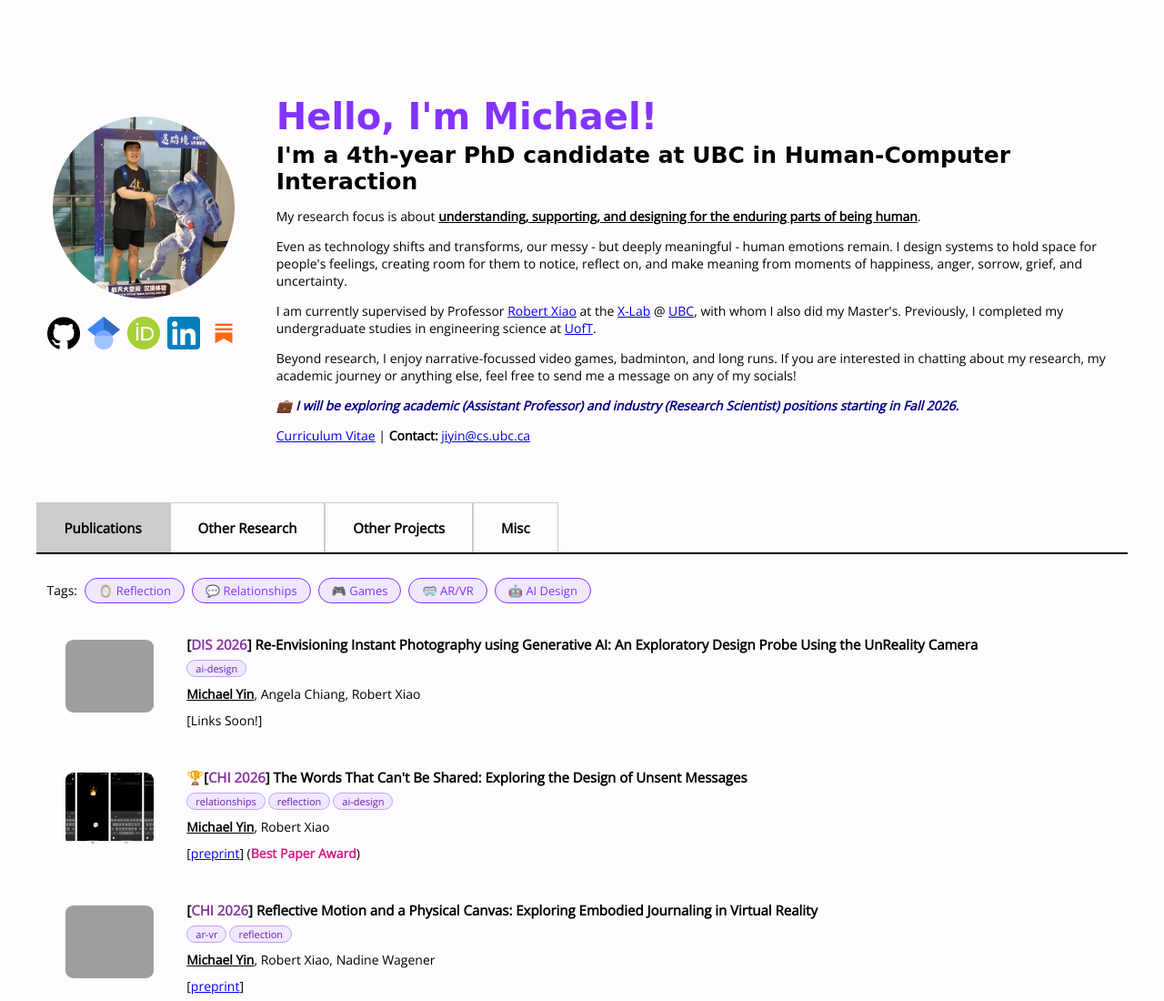
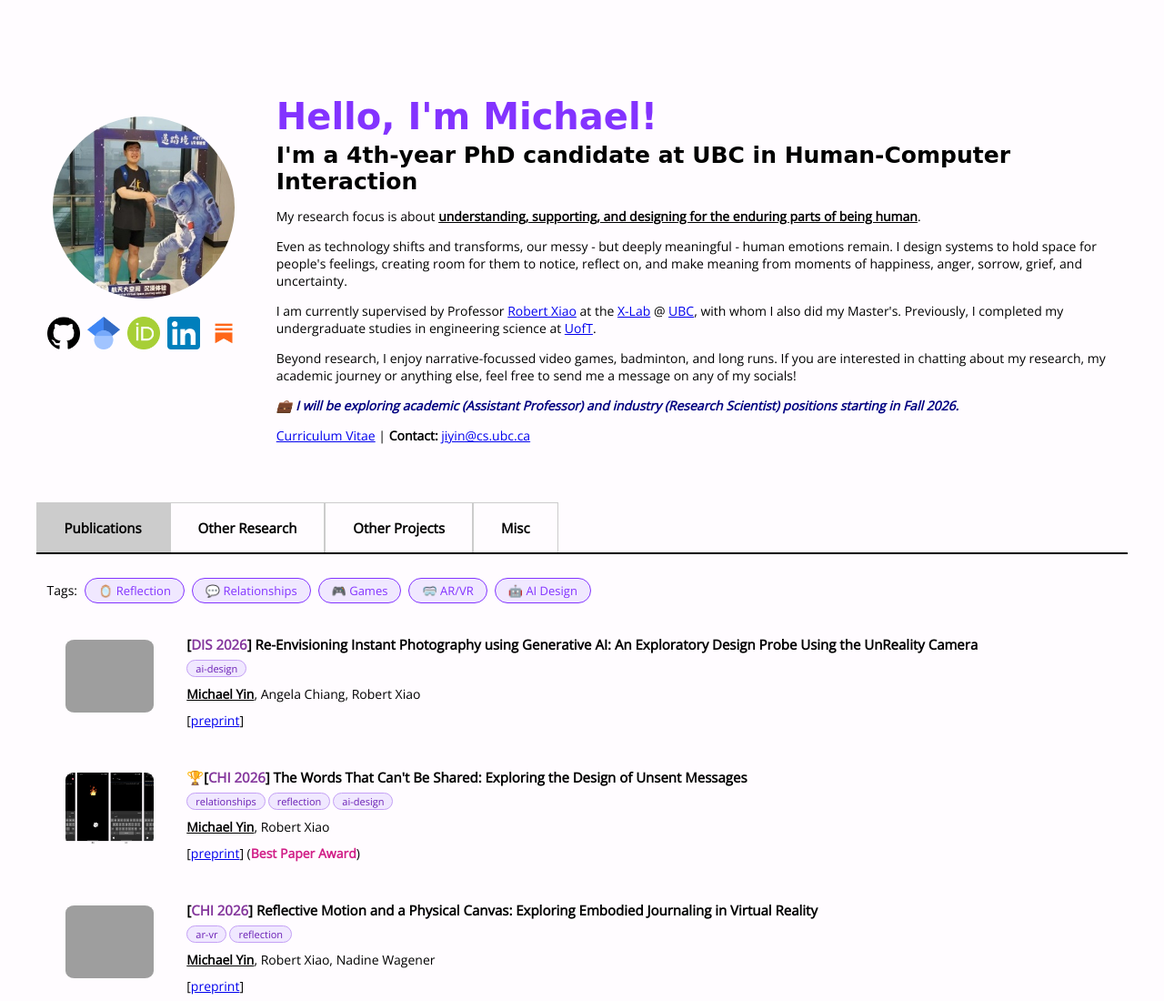
Before and after one commit to mikeyin97/mikeyin97.github.io, a plain HTML site: page index.html in a window 1280 px wide. Shown: the top 1100 px of the page at 91% size. Drawn offline with nearby package versions, Linux system fonts and the light colour scheme; grey boxes are pictures that could not be loaded; a web font is replaced by a local one.

Commit message:
dis paper

```diff
--- a/index.html
+++ b/index.html
@@ -217,7 +217,7 @@
             <span class="bolder">Michael Yin</span>, Angela Chiang, Robert Xiao
           </p>
           <p style="margin: 0; padding-top: 10px">
-            [Links Soon!]
+            [<a href="files/aicam.pdf" target="_blank">preprint</a>]
           </p>
           <p class="extraspace"></p>
         </div>
```
Also changed, not shown: 1 other file.
